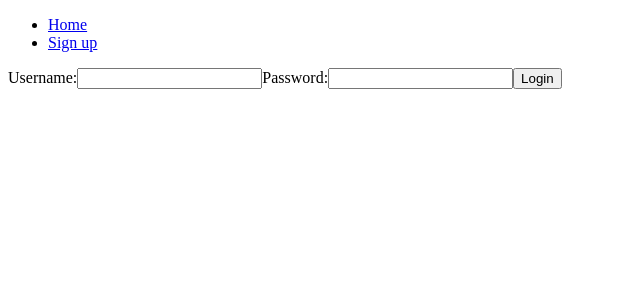
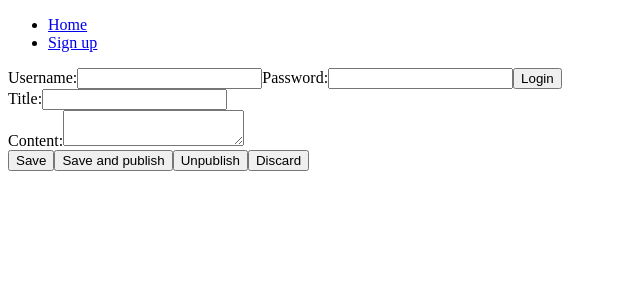
Before and after one commit to takeshimakai/blog-app, a React (Create React App) app: page /new-post in a window 1280 px wide. Shown: the top 300 px of the page, without its empty margins (0-640 px from the left). Built offline with nearby package versions, Linux system fonts and the light colour scheme.

Commit message:
consolidate app state

```diff
--- a/src/App.js
+++ b/src/App.js
@@ -4,45 +4,46 @@ import Navbar from './components/Navbar';
 import PostList from './components/post/PostList';
 import Login from './components/Login';
 import Signup from './components/Signup';
+import PostForm from './components/PostForm';
 import { useEffect, useState } from 'react';
 
 function App() {
-  const [tokenIsValid, setTokenIsValid] = useState(false);
-  const [isAdmin, setIsAdmin] = useState(false);
+  const [user, setUser] = useState();
 
   useEffect(() => {
-    verifyToken();
+    setUser(JSON.parse(localStorage.getItem('user')));
   }, []);
 
-  const verifyToken = () => {
-    const user = JSON.parse(localStorage.getItem('user'));
+  useEffect(() => {
     if (user) {
+      verifyToken(user.token);
+    }
+  }, [user])
+
+  const verifyToken = (token) => {
     fetch('http://localhost:5000/user/verifytoken', {
       headers: {
         'Content-Type': 'application/json',
-          'Authorization': `Bearer ${user.token}`
+        'Authorization': `Bearer ${token}`
       }
     })
     .then(res => {
-        if (res.ok) {
-          setTokenIsValid(true);
-          if (user.isAdmin) {
-            setIsAdmin(true);
-          }
-        } else {
+      if (!res.ok) {
         localStorage.removeItem('user');
-          setTokenIsValid(false);
+        setUser();
       }
     })
     .catch(err => console.log(err));
-    }
-  }
+  };
 
   return (
     <div className="App">
-      <Navbar tokenIsValid={tokenIsValid} />
-      {!tokenIsValid && <Login verifyToken={verifyToken} setIsAdmin={setIsAdmin} />}
+      <Navbar user={user} />
+      {!user && <Login setUser={setUser} />}
       <Switch>
+        <Route exact path='/new-post'>
+          <PostForm />
+        </Route>
         <Route exact path='/'>
           <PostList />
         </Route>
--- a/src/components/Login.js
+++ b/src/components/Login.js
@@ -1,7 +1,7 @@
 import { useState } from 'react';
 
 const Login = (props) => {
-  const { verifyToken } = props;
+  const { setUser } = props;
 
   const [values, setValues] = useState({username: '', password: ''});
 
@@ -25,7 +25,7 @@ const Login = (props) => {
 
       if (res.ok) {
         localStorage.setItem('user', JSON.stringify(user));
-        verifyToken();
+        setUser(user);
       } else {
         throw user;
       }
--- a/src/components/Navbar.js
+++ b/src/components/Navbar.js
@@ -1,10 +1,17 @@
 const Navbar = (props) => {
+  const { user } = props;
+
   return (
     <ul id='navbar'>
+      {user && user.isAdmin &&
+        <li>
+          <a href='/new-post'>Create new post</a>
+        </li>
+      }
       <li>
         <a href='/'>Home</a>
       </li>
-      {!props.tokenIsValid &&
+      {!user &&
         <li>
           <a href='/signup'>Sign up</a>
         </li>
--- /dev/null
+++ b/src/components/PostForm.js
@@ -0,0 +1,63 @@
+import { useState } from 'react';
+
+const PostForm = () => {
+  const [values, setValues] = useState({ title: '', content: '' });
+
+  const handleInputChange = (e) => {
+    const { name, value } = e.target;
+    setValues({...values, [name]: value});
+  };
+
+  const handleSubmit = async (e) => {
+    e.preventDefault();
+
+    const { token } = JSON.parse(localStorage.getItem('user'));
+    let path;
+    let opt;
+
+    switch (e.target.name) {
+      case 'save':
+        path = '';
+        opt = {
+          method: 'POST',
+          headers: {
+            'Content-Type': 'application/json',
+            'Authorization': `Bearer ${token}`
+          }
+        }
+        break;
+      case 'publish':
+        console.log('publish');
+        break;
+      case 'unpublish':
+        console.log('unpublish');
+        break;
+      case 'discard':
+        console.log('discard');
+        break;
+      default:
+        break;
+    }
+
+    await fetch(`http://localhost:5000/${path}`, opt);
+  }
+
+  return (
+    <form>
+      <div className='input-container'>
+        <label htmlFor='title'>Title:</label>
+        <input id='title' name='title' type='text' required onChange={handleInputChange} />
+      </div>
+      <div className='input-container'>
+        <label htmlFor='content'>Content:</label>
+        <textarea id='content' name='content' required onChange={handleInputChange} />
+      </div>
+      <input type='submit' name='save' value='Save' onClick={handleSubmit} />
+      <input type='submit' name='publish' value='Save and publish' onClick={handleSubmit} />
+      <input type='submit' name='unpublish' value='Unpublish' onClick={handleSubmit} />
+      <input type='submit' name='discard' value='Discard' onClick={handleSubmit} />
+    </form>
+  )
+};
+
+export default PostForm;
```
Lines whose indentation alone changed are shown as unchanged.
